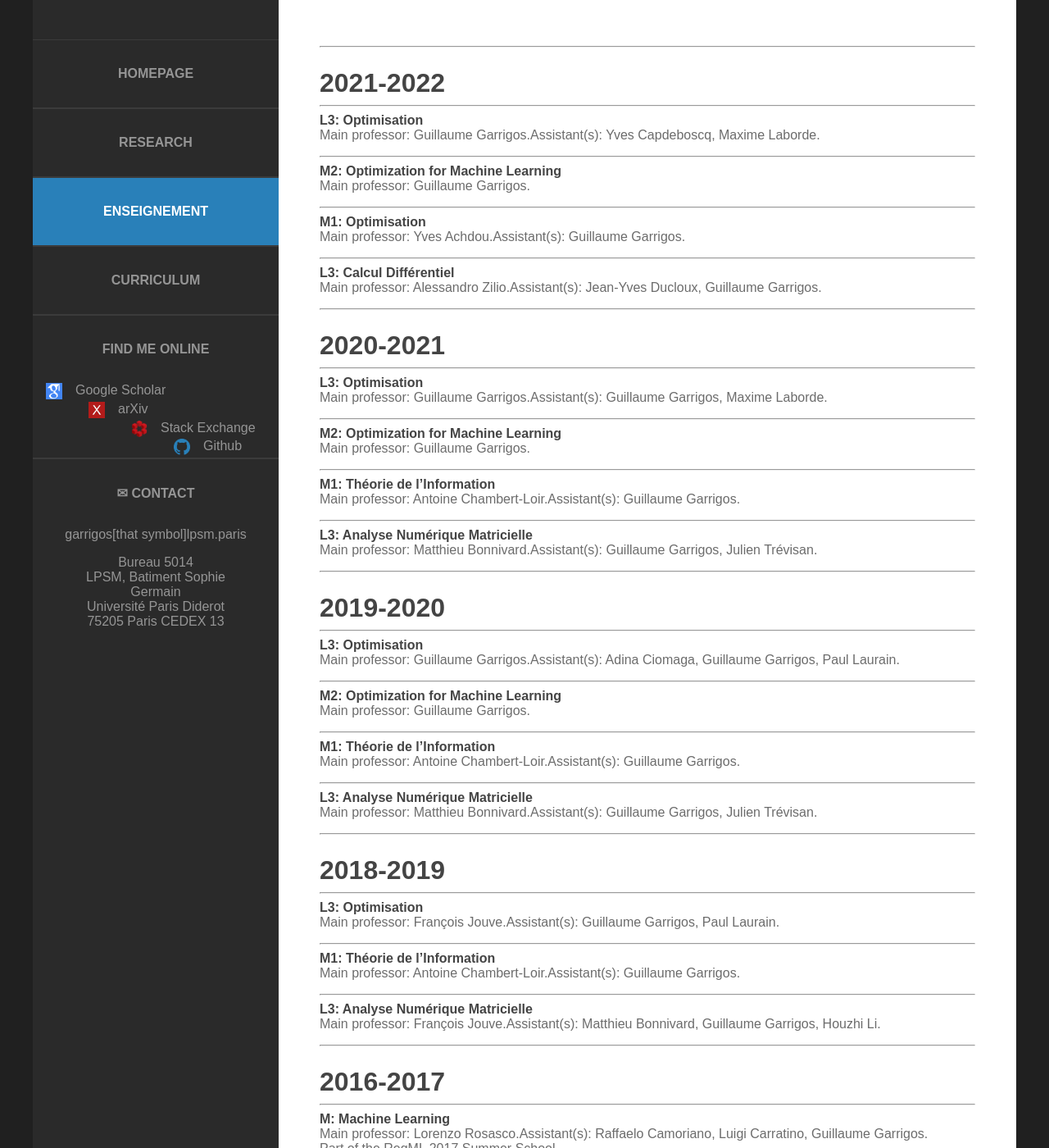
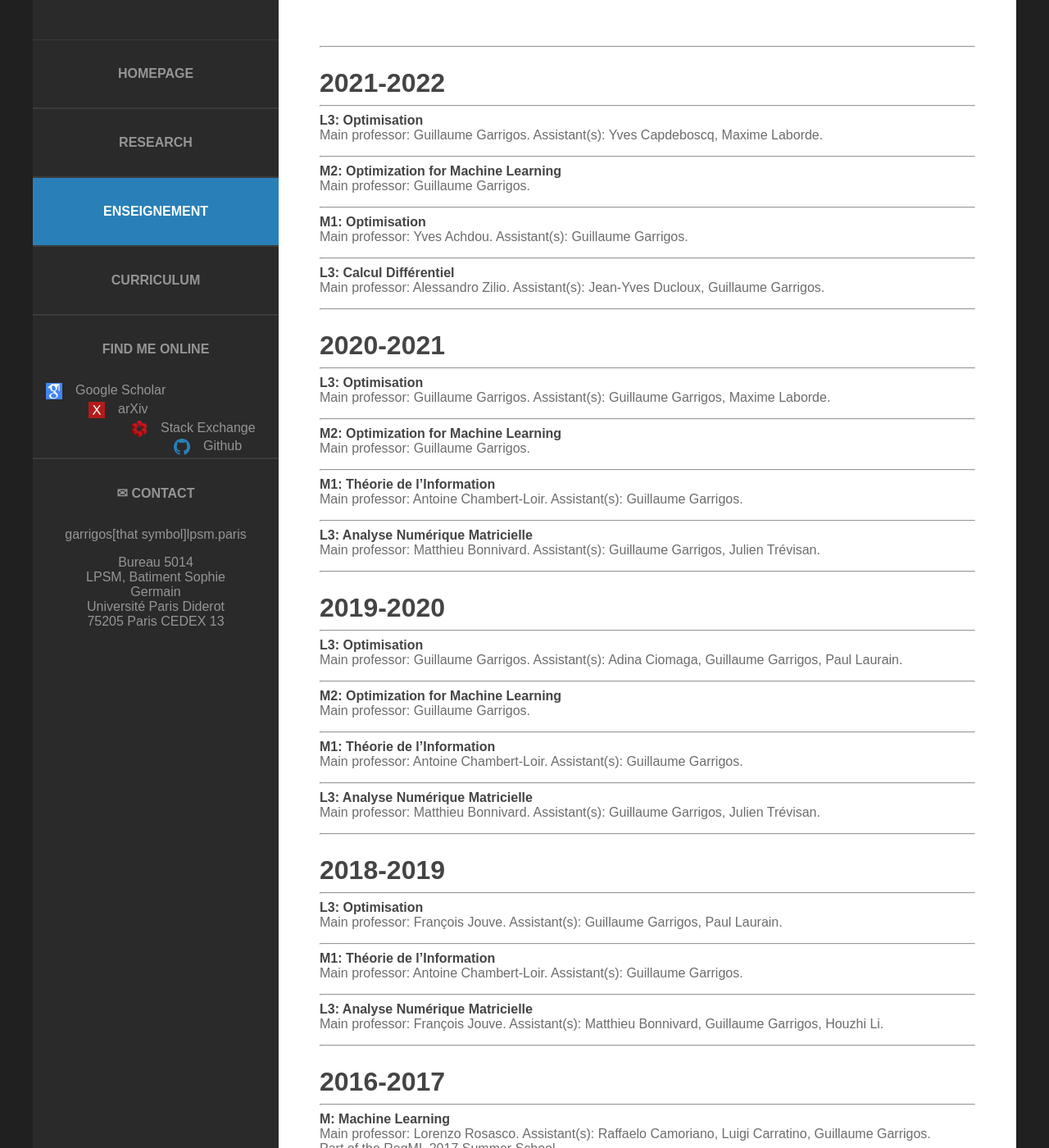
Before and after one commit to Guillaume-Garrigos/guillaume-garrigos.github.io, a Jekyll site: the page built from teaching.md, in a window 1280 px wide and 1400 px high. Shown: the whole window at 82% size. Built offline with Jekyll 4.4.1, drawn with Linux system fonts in a browser that asks for light colours; some of the changed lines change nothing that is shown; some of the changed text lies outside the part shown.

Commit message:
cleaning

```diff
--- a/teaching.md
+++ b/teaching.md
@@ -13,14 +13,14 @@ layout: default
 {% endif %}
 ----
 - **{{ teaching.level }}: {{ teaching.class }}**<br>
-  Main professor: {{ teaching.main }}. {%- if teaching.assistant -%}Assistant(s): {{ teaching.assistant }}.{%- endif -%}
+  Main professor: {{ teaching.main }}. {% if teaching.assistant %}Assistant(s): {{ teaching.assistant }}.{% endif %}
 {%- if teaching.comment -%}
 <br>
   {{ teaching.comment }}
 {%- endif -%}
-{%- if teaching.link -%}
+{%- if teaching.url -%}
 <br>
-  Material for the class: [link]({{ teaching.link }}).
+  Material for the class: [link]({{ teaching.url }}).
 {%- endif -%}
 
 {% endfor %}
```
